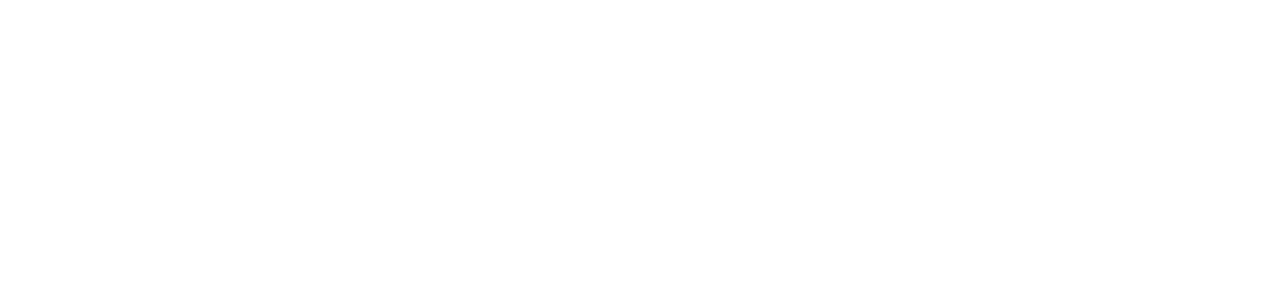
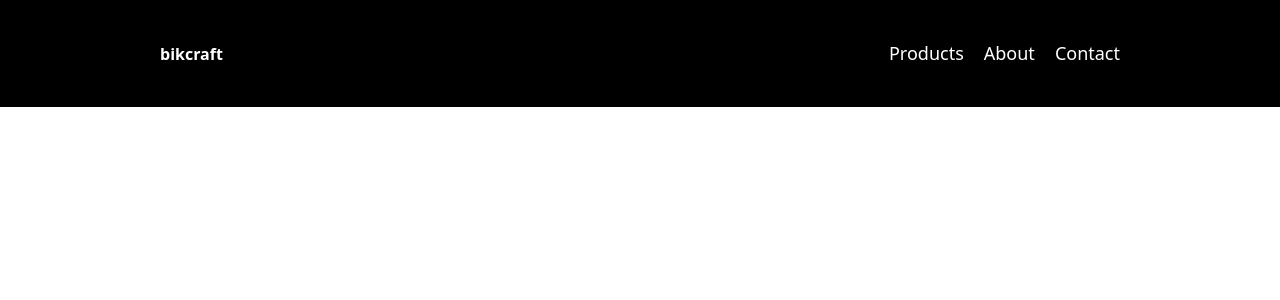
Before and after one commit to JoseMateus-hub/bikcraft-project, a React (Vite) app: page / in a window 1280 px wide. Shown: the top 300 px of the page. Built offline with nearby package versions, Linux system fonts and the light colour scheme.

Commit message:
Ajustando estrutura

```diff
--- a/src/App.jsx
+++ b/src/App.jsx
@@ -9,11 +9,11 @@
   return (
     <>
       <Header>
-      <Logo text="bikecraft"/>
+        <Logo text="bikcraft"/>
         <Navigator>
           <UList>
             <li>
-            <Anchor text="produtcs" href="/"/>
+              <Anchor text="products" href="/"/>
             </li>
             <li>
               <Anchor text="about" href="/about"/>
@@ -25,4 +25,5 @@
         </Navigator>
       </Header>
     </>
-)}
+  );
+}
--- a/src/components/Anchor.jsx
+++ b/src/components/Anchor.jsx
@@ -1,6 +1,8 @@
 
 export default function Anchor({text, ...props}) {
+  console.log("oisom");
+
   return <a href={props.route} className="text-[1.125rem] capitalize hover:text-amber-200">
-    {props.text}
+    {text}
     </a>
 }
--- a/src/components/Header.jsx
+++ b/src/components/Header.jsx
@@ -1,8 +1,8 @@
 
-export default function Header({Children}) {
+export default function Header({ children }) {
   return (
-    <header className="bg-black text-amber-50 px-40 flex justify-between items-center">
-      {Children}
-      </header>
+    <header className="bg-black text-white px-4 py-4 flex flex-col gap-4 items-center sm:flex-row sm:justify-between sm:px-20 md:px-40">
+      {children}
+    </header>
   );
 }
--- a/src/components/UList.jsx
+++ b/src/components/UList.jsx
@@ -1,4 +1,4 @@
 
-export default function UList({Children}){
-  return <ul className="flex gap-5">{Children}</ul>
+export default function UList({children}){
+  return <ul className="flex gap-5">{children}</ul>
 };
```
Also changed, not shown: src/main.jsx (line endings or trailing spaces). Lines whose indentation alone changed are shown as unchanged.
